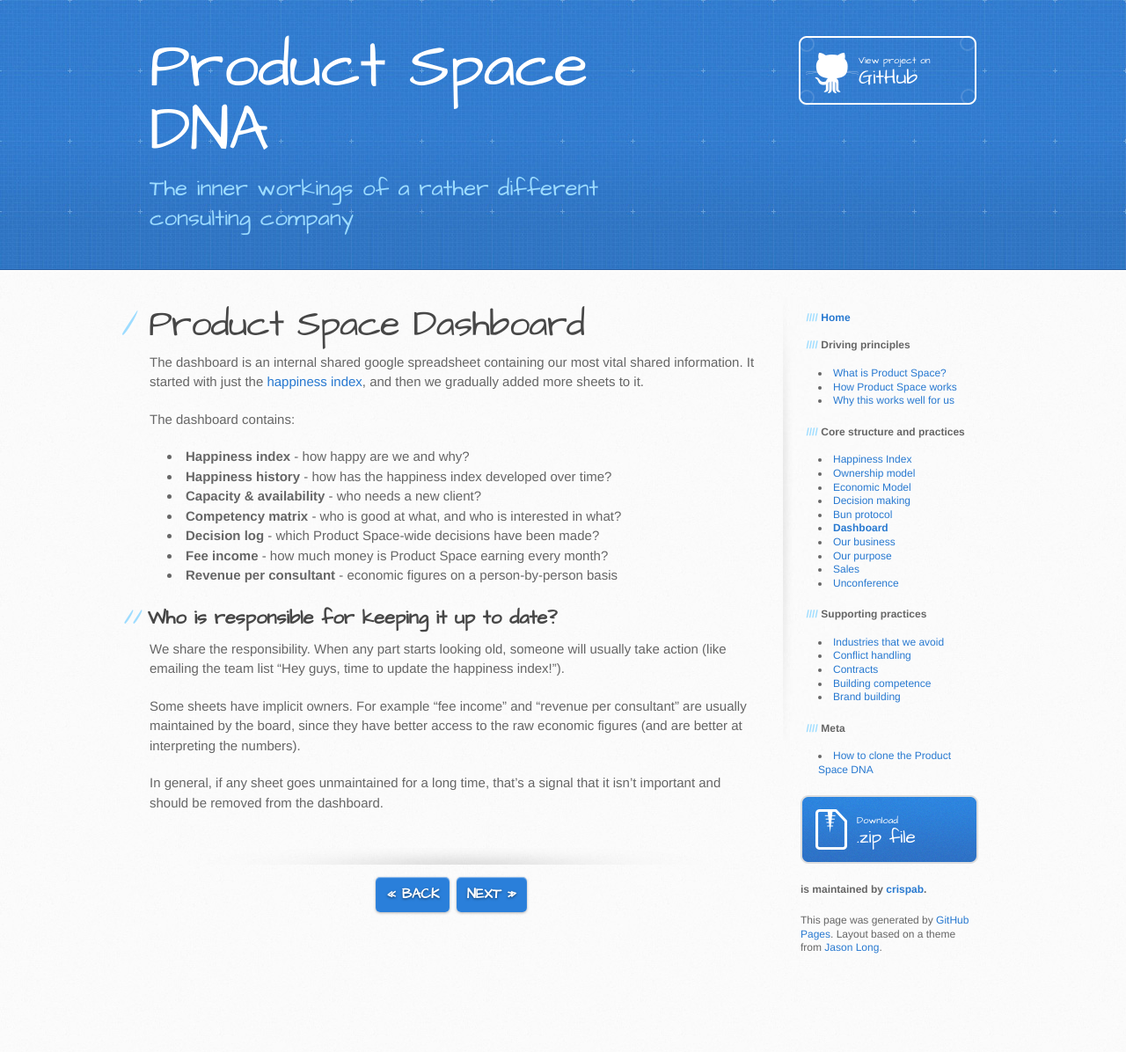
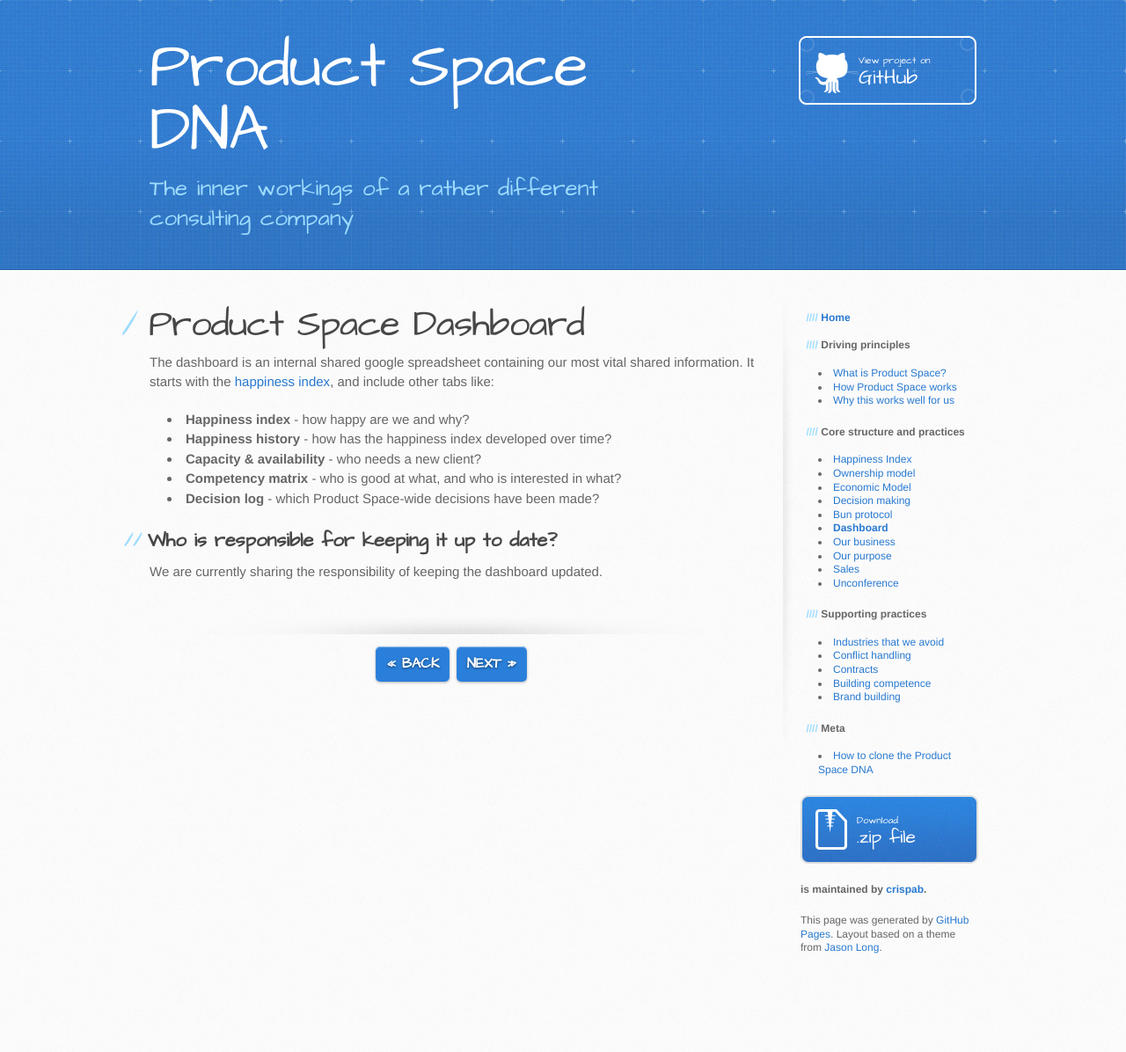
Before and after one commit to crispab/crisp-dna, a Jekyll site: the page built from _docs/dashboard.md, in a window 1280 px wide. Shown: the whole page at 88% size. Built offline with Jekyll 4.4.1, drawn with Linux system fonts in a browser that asks for light colours.

Commit message:
Content updates to dashboard and decisions .md

```diff
--- a/_docs/dashboard.md
+++ b/_docs/dashboard.md
@@ -7,23 +7,15 @@ next_section: office-team.html
 Product Space Dashboard
 ===============
 
-The dashboard is an internal shared google spreadsheet containing our most vital shared information. It started with just the [happiness index](happiness-index.html), and then we gradually added more sheets to it.
-
-The dashboard contains:
+The dashboard is an internal shared google spreadsheet containing our most vital shared information. It starts with  the [happiness index](happiness-index.html), and include other tabs like:
 
 -   **Happiness index** - how happy are we and why?
 -   **Happiness history** - how has the happiness index developed over time?
 -   **Capacity & availability** - who needs a new client?
 -   **Competency matrix** - who is good at what, and who is interested in what?
 -   **Decision log** - which Product Space-wide decisions have been made?
--   **Fee income** - how much money is Product Space earning every month?
--   **Revenue per consultant** - economic figures on a person-by-person basis
 
 Who is responsible for keeping it up to date?
 ---------------------------------------------
 
-We share the responsibility. When any part starts looking old, someone will usually take action (like emailing the team list "Hey guys, time to update the happiness index!").
-
-Some sheets have implicit owners. For example "fee income" and "revenue per consultant" are usually maintained by the board, since they have better access to the raw economic figures (and are better at interpreting the numbers).
-
-In general, if any sheet goes unmaintained for a long time, that's a signal that it isn't important and should be removed from the dashboard.
+We are currently sharing the responsibility of keeping the dashboard updated.
```
Also changed, not shown: _docs/decisions.md (+5 -4 lines).
